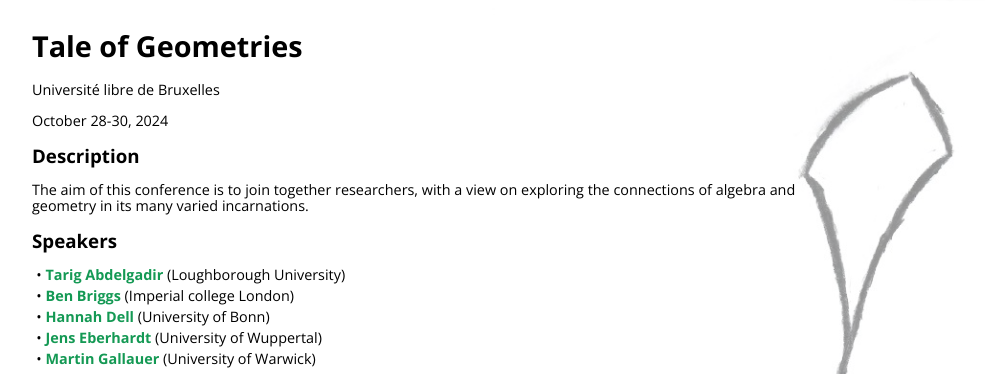
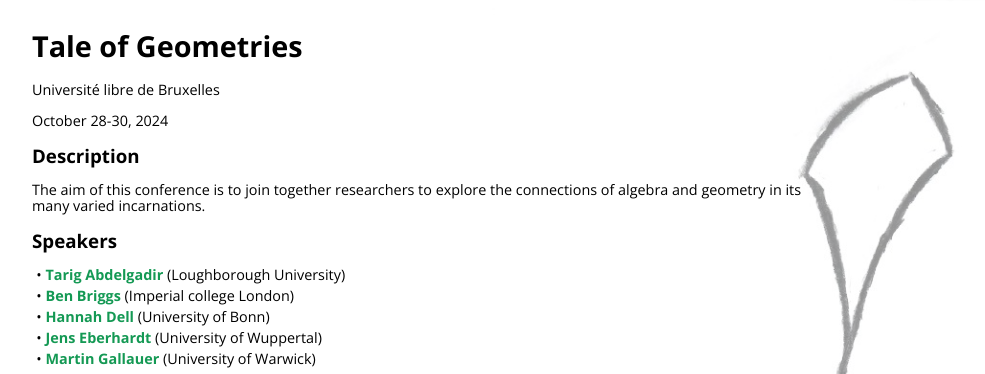
Before and after one commit to Tale-of-Geometries/Tale-of-Geometries.github.io, a Jekyll site: the page built from index.html, in a window 1280 px wide. Shown: the top 374 px of the page, without its empty margins (208-1193 px from the left). Built offline with Jekyll 4.4.1, drawn with Linux system fonts in a browser that asks for light colours; nearby versions of some CDN libraries; library files that are not in the unit come from our copies.

Commit message:
Update index.html

```diff
--- a/index.html
+++ b/index.html
@@ -5,7 +5,7 @@
 
 
 <h2>Description</h2>
-<p>The aim of this conference is to join together researchers, with a view on exploring the connections of algebra and geometry in its many varied incarnations.
+<p>The aim of this conference is to join together researchers to explore the connections of algebra and geometry in its many varied incarnations.
 
 
 
```
